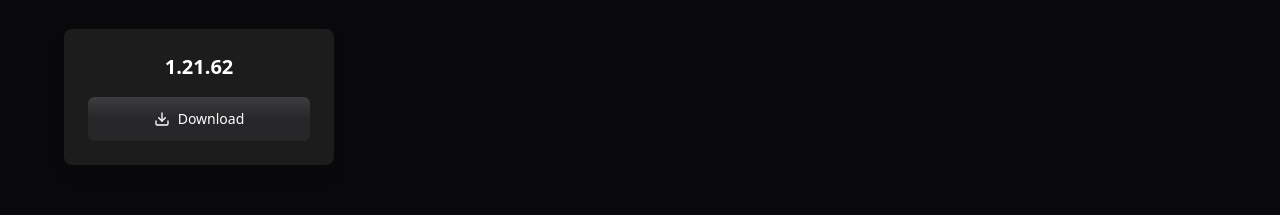
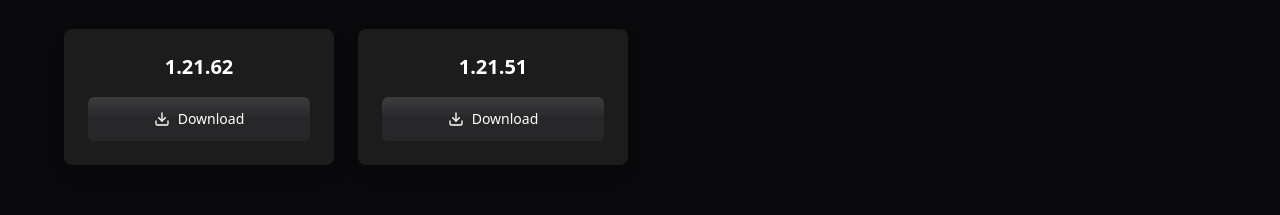
Before and after one commit to RohanDaCoder/MCPE-Free, a plain HTML site: page index.html in a window 1280 px wide. Shown: the part 384-599 px from the top of the page. Drawn offline with nearby package versions, Linux system fonts and the light colour scheme.

Commit message:
add 1.21.51

```diff
--- a/index.html
+++ b/index.html
@@ -150,8 +150,8 @@
                 {
                     name: "1.21",
                     releases: [
-                        //{ version: "1.21.0", url: "https://mcpedl.org/uploads_files/13-06-2024/minecraft-1-21-0.apk" },
                         { version: "1.21.62", url: "https://mcpedl.org/uploads_files/25-02-2025/minecraft-1-21-62.apk" },
+                        { version: "1.21.51", url: "https://mcpedl.org/uploads_files/11-12-2024/minecraft-1-21-51.apk" }
                     ]
                 },
                 {
```
